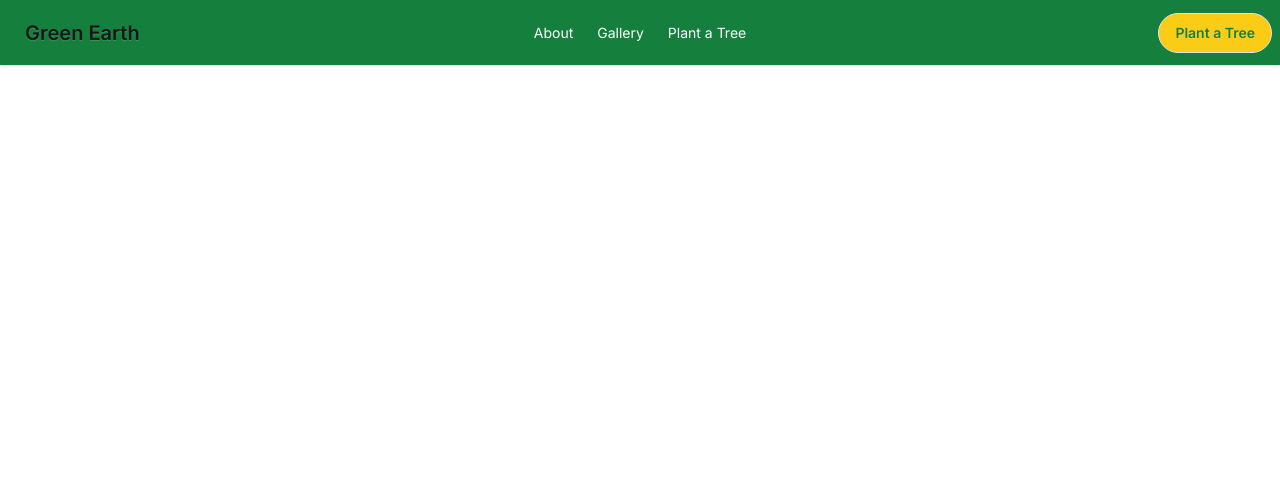
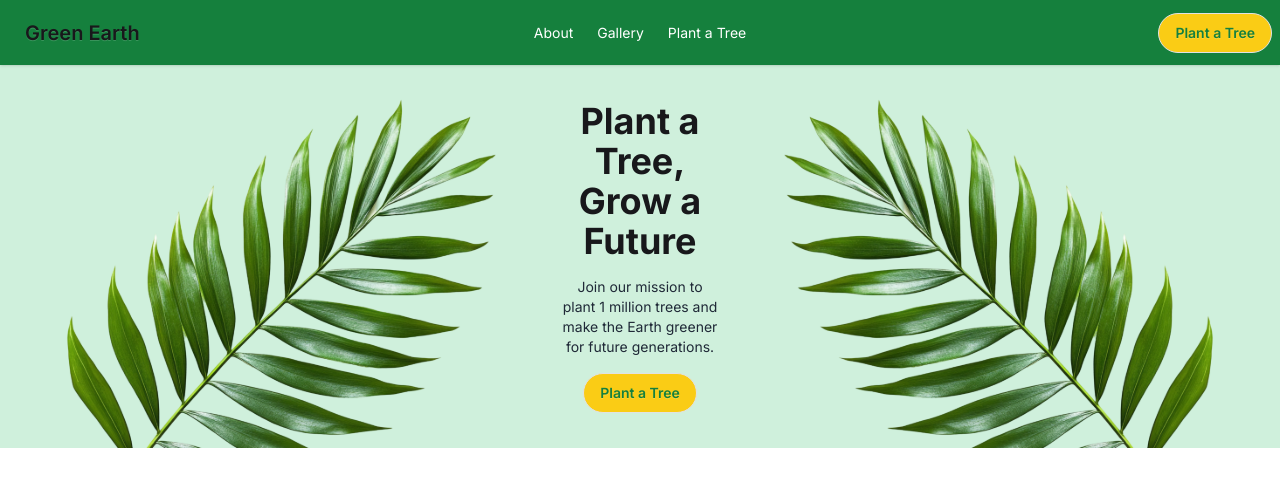
Before and after one commit to radiumSodium/Green-Earth, a plain HTML site: page index.html in a window 1280 px wide. Drawn offline with nearby package versions, Linux system fonts and the light colour scheme.

Commit message:
add hero section

```diff
--- a/index.html
+++ b/index.html
@@ -35,7 +35,7 @@
           </div>
           <ul
             tabindex="0"
-            class="menu menu-sm dropdown-content bg-base-100 text-black rounded-box z-1 mt-3 w-52 p-2 shadow"
+            class="menu menu-sm dropdown-content bg-green-100 text-black rounded-box z-1 mt-3 w-52 p-2 shadow"
           >
             <li><a>About</a></li>
             <li><a>Gallery</a></li>
@@ -52,8 +52,29 @@
         </ul>
       </div>
       <div class="navbar-end">
-        <button class="btn btn-active bg-[#FACC15] text-[#15803D] rounded-3xl">Plant a Tree</button>
+        <button class="btn btn-active bg-[#FACC15] text-[#15803D] rounded-3xl">
+          Plant a Tree
+        </button>
       </div>
+    </div>
+
+    <div class="hero flex bg-[#CFF0DC] w-full h-[383px]">
+      <img src="assets/hero-leaf1.png" alt="" class="hidden lg:flex" />
+      <div class="hero-content grid text-center">
+        <h1 class="text-4xl font-bold">Plant a Tree, Grow a Future</h1>
+        <p class="text-[#1F2937] text-sm">
+          Join our mission to plant 1 million trees and make the Earth greener
+          for future generations.
+        </p>
+        <div>
+          <button
+            class="btn btn-active bg-[#FACC15] text-[#15803D] rounded-3xl"
+          >
+            Plant a Tree
+          </button>
+        </div>
+      </div>
+      <img src="assets/hero-leaf2.png" alt="" class="hidden md:flex"/>
     </div>
 
     <script src="script/script.js"></script>
```
